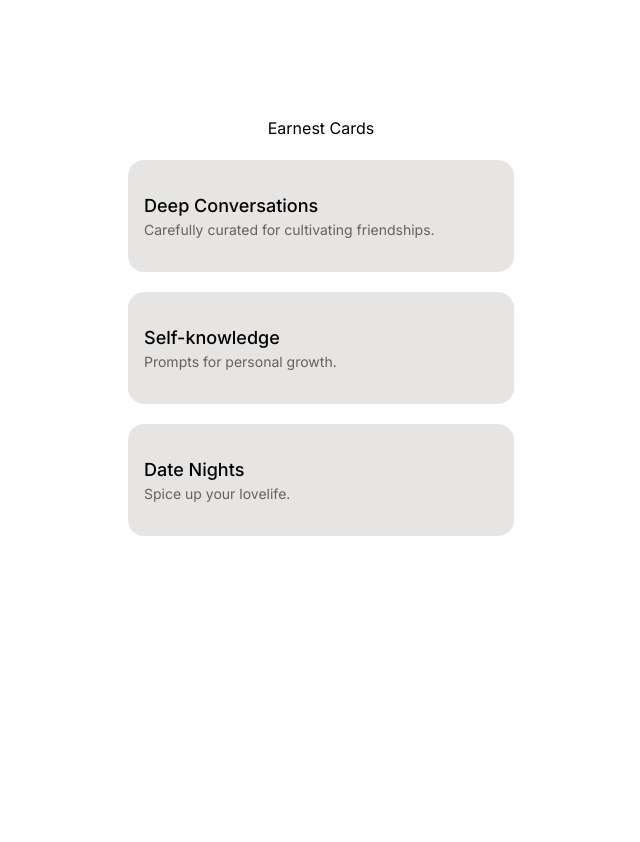
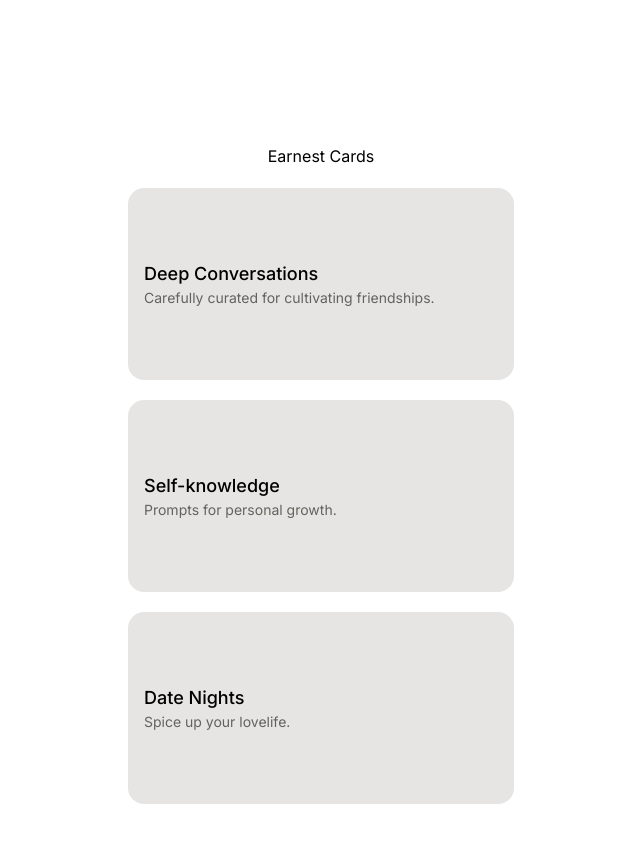
Before and after one commit to malikpiara/earnest, a Next.js app: page / in a window 1280 px wide. Shown: the top 842 px of the page, without its empty margins (319-959 px from the left). Before the commit the page ends 800 px from the top, so only its background shows below. Built offline with nearby package versions, Linux system fonts and the light colour scheme.

Commit message:
Made containers for categories larger.

```diff
--- a/components/sharedLayout.js
+++ b/components/sharedLayout.js
@@ -81,7 +81,7 @@ export default function Categories() {
           </div>
         ) : null}
       </AnimatePresence>
-      <ul className="list gap-5 flex flex-col w-fit items-center my-5">
+      <ul className="list gap-5 flex flex-col w-fit items-center my-12">
         <h1>Earnest Cards</h1>
         {GAMES.map((game) => (
           <motion.li
@@ -89,7 +89,7 @@ export default function Categories() {
             layoutId={`card-${game.title}`}
             key={game.title}
             onClick={() => setActiveGame(game)}
-            className="bg-stone-200 rounded-2xl p-4"
+            className="bg-stone-200 rounded-2xl p-4 h-48"
           >
 
             <div className="game-wrapper">
```
